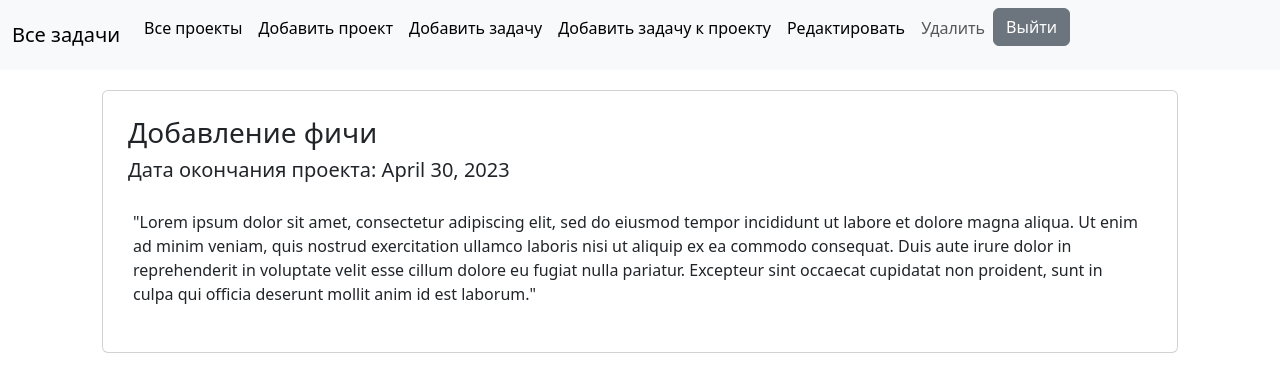
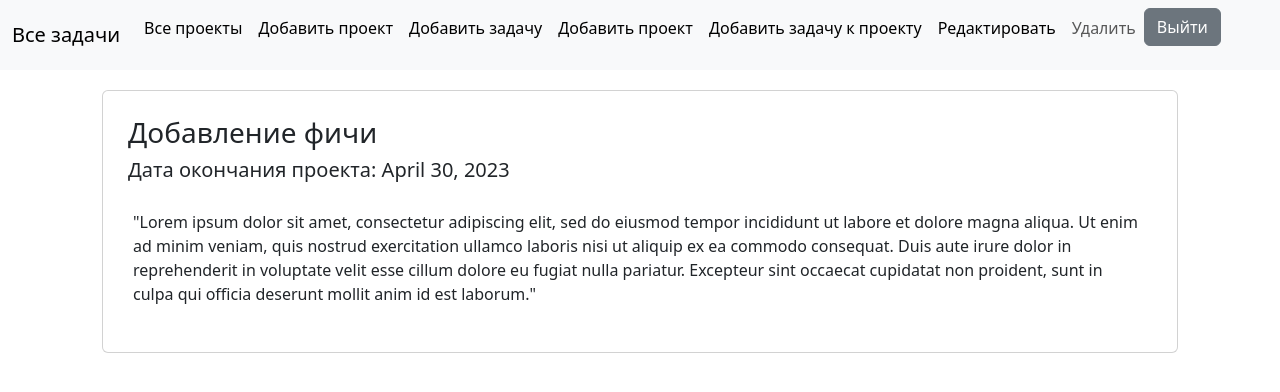
Before and after one commit to AigerimAvezbaeva/hw_62_aika_avezbaeva, a Django app: page /projects/1 in a window 1280 px wide. Shown: the top 392 px of the page. Run offline with Django 4.2, Linux system fonts and the light colour scheme; a user stored in the database is signed in; data comes from the database, SQL or seed files in the repository; some libraries are stand-ins or nearby versions.

Commit message:
вывод ссылок для авторизованных

```diff
--- a/tracker_app/templates/project_detail.html
+++ b/tracker_app/templates/project_detail.html
@@ -3,9 +3,13 @@
 Confirm delete
 {% endblock %}
 {% block menu %}
+
+{% if perms.tracker_app.change_article or project.author == request.user %}
+<a class="nav-link active" aria-current="page" href="{% url 'add_project' %}">Добавить проект</a>
 <a class="nav-link active" aria-current="page" href="{% url 'project_task_create' project.pk %}">Добавить задачу к проекту</a>
 <a class="nav-link active" aria-current="page" href="{% url 'update_project' project.pk %}">Редактировать</a>
 <a class="nav-link" href="{% url 'delete_project' project.pk %}">Удалить</a>
+{% endif %}
 {% endblock %}
 {% block content %}
 <div class="wrapper">
```
